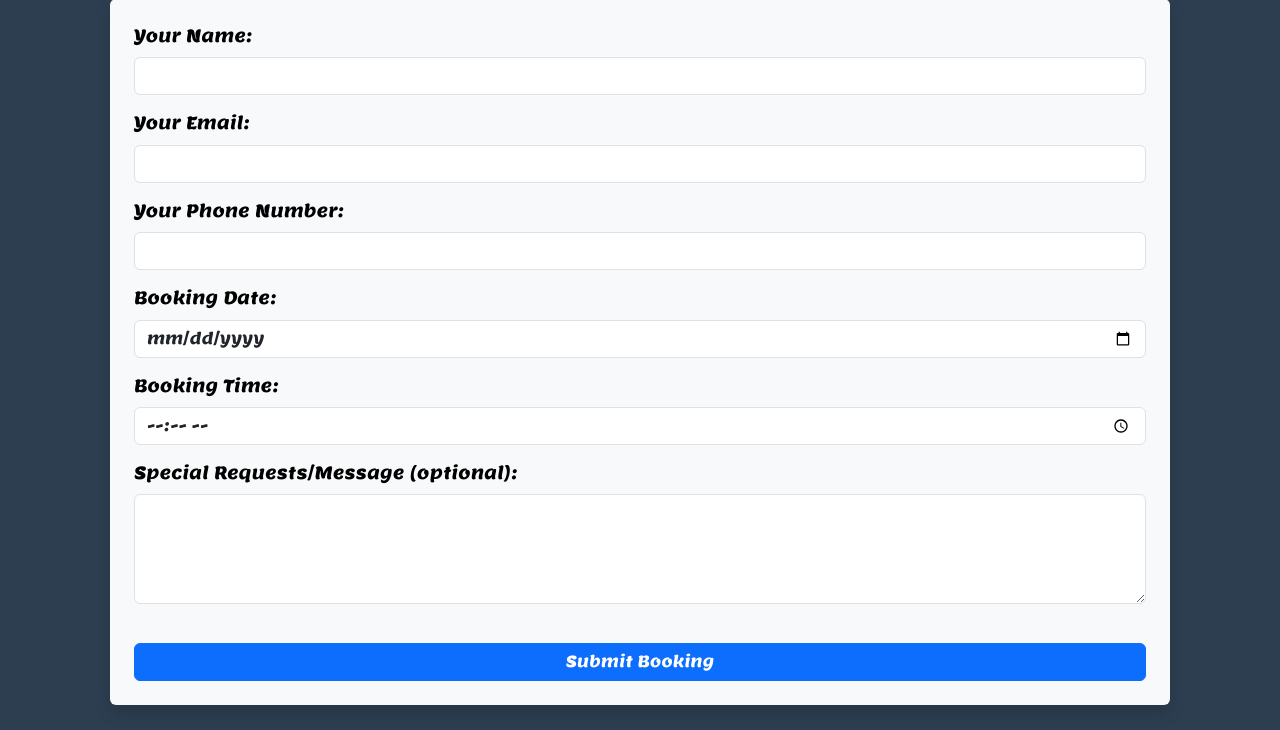
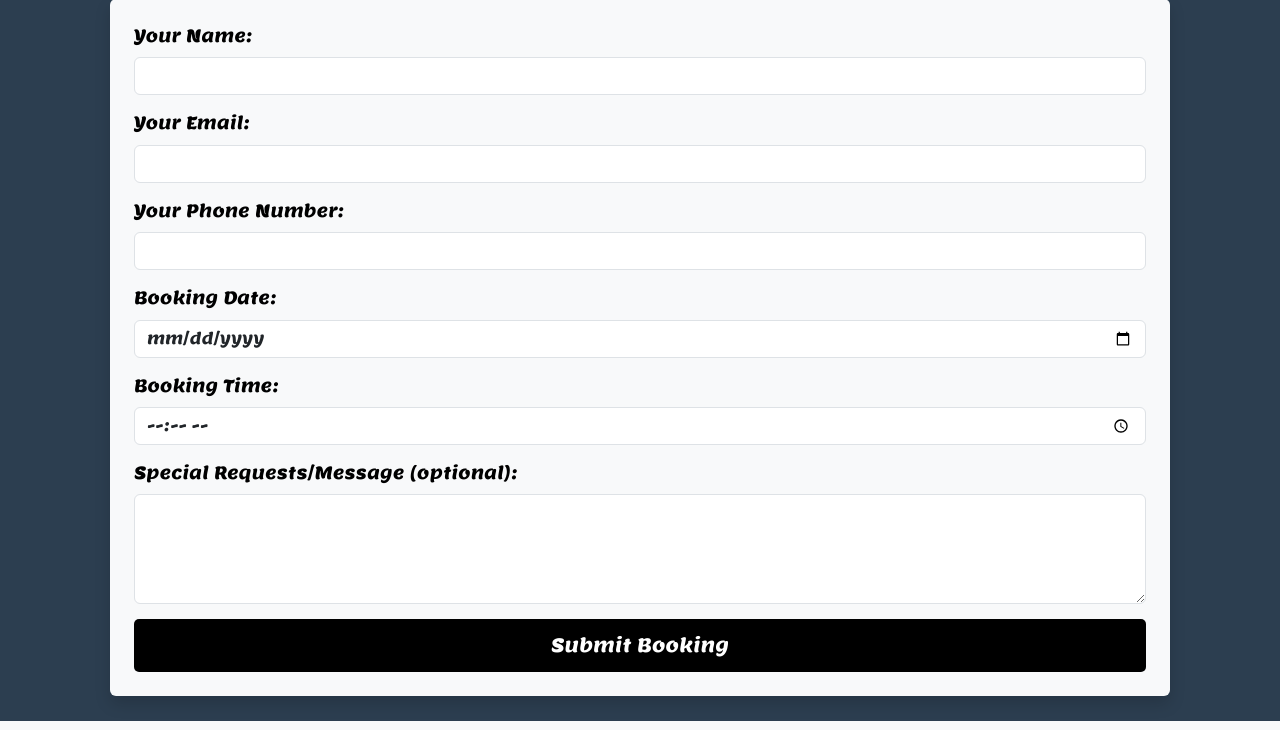
Before and after one commit to RobbieFaLL/Riget-Zoo-Adventures, a Django app: page /booking/ in a window 1280 px wide. Shown: the part 340-1070 px from the top of the page. Run offline with Django 5.2, Linux system fonts and the light colour scheme; the visitor is signed in with stand-in values (Sample User, id 1); some libraries are stand-ins or nearby versions.

Commit message:
correct colour used on button by not using bootstra button

```diff
--- a/zoo/templates/booking.html
+++ b/zoo/templates/booking.html
@@ -37,7 +37,7 @@
             <label for="message" class="font-weight-bold">Special Requests/Message (optional):</label>
             <textarea name="message" id="message" class="form-control" rows="4"></textarea>
         </div>
-        <button type="submit" class="btn btn-primary btn-block mt-4">Submit Booking</button>
+        <button type="submit">Submit Booking</button>
     </form>
 </div>
 <!-- JavaScript -->
```
